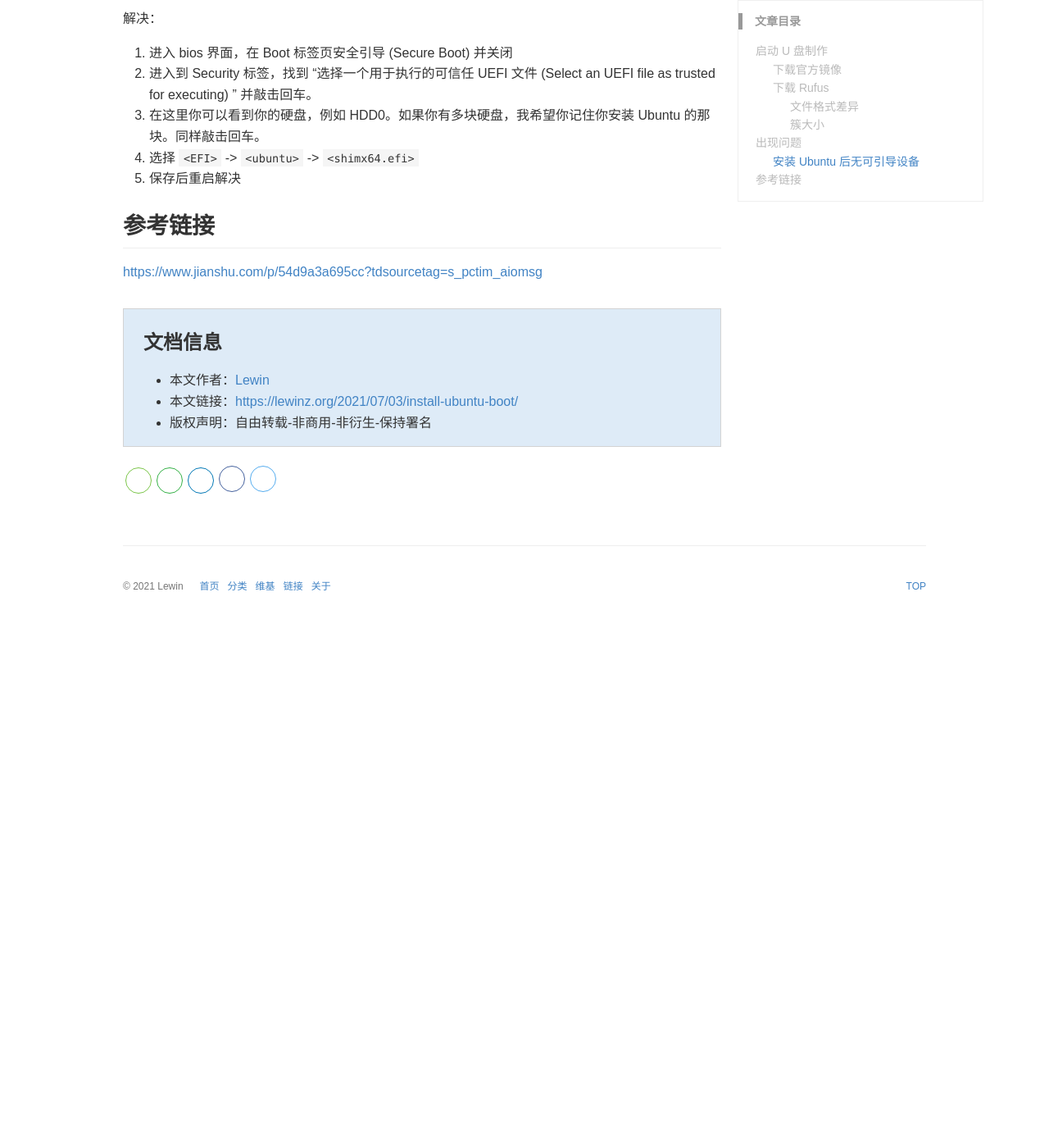
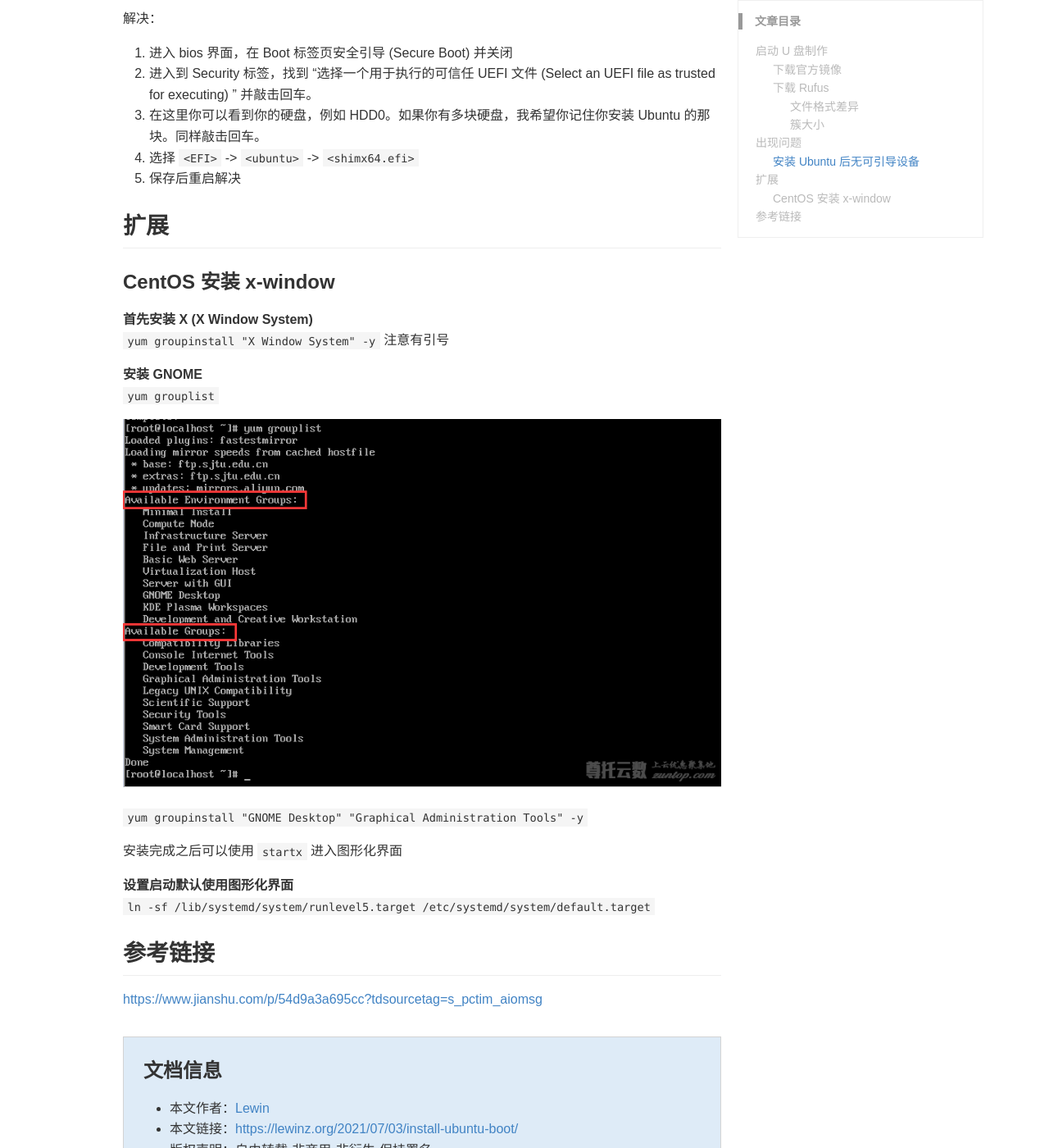
Before and after one commit to Lewinz/lewinz.github.io, a Jekyll site: the page built from _posts/2021-07-03-install-ubuntu-boot.md, in a window 1280 px wide and 1400 px high, scrolled down 3123 px. Shown: the whole window at 82% size. Built offline with Jekyll 4.4.1, drawn with Linux system fonts in a browser that asks for light colours; some web fonts are replaced; comment, search, counter and statistics services are not loaded; a style sheet for code colours, icons or effects is not loaded; before the commit the page ends 3895 px from its top, so only the background shows below that; some of the changed text lies outside the part shown.

Commit message:
update centos x-window

```diff
--- a/_posts/2021-07-03-install-ubuntu-boot.md
+++ b/_posts/2021-07-03-install-ubuntu-boot.md
@@ -56,5 +56,21 @@ keywords: install,ubuntu
 4. 选择 `<EFI>` -> `<ubuntu>` -> `<shimx64.efi>`
 5. 保存后重启解决
 
+## 扩展
+### CentOS 安装 x-window
+**首先安装 X (X Window System)**
+`yum groupinstall "X Window System" -y` 注意有引号
+
+**安装 GNOME**
+`yum grouplist`
+
+![ubuntui_install](https://cdn.jsdelivr.net/gh/Lewinz/lewinz.github.io@master/images/posts/ubuntu_install_3.png)
+
+`yum groupinstall "GNOME Desktop" "Graphical Administration Tools" -y`
+
+安装完成之后可以使用 `startx` 进入图形化界面
+
+**设置启动默认使用图形化界面**
+`ln -sf /lib/systemd/system/runlevel5.target /etc/systemd/system/default.target`
 ## 参考链接
 <https://www.jianshu.com/p/54d9a3a695cc?tdsourcetag=s_pctim_aiomsg>
```
Also changed, not shown: images/posts/ubuntu_install_3.png (added).
